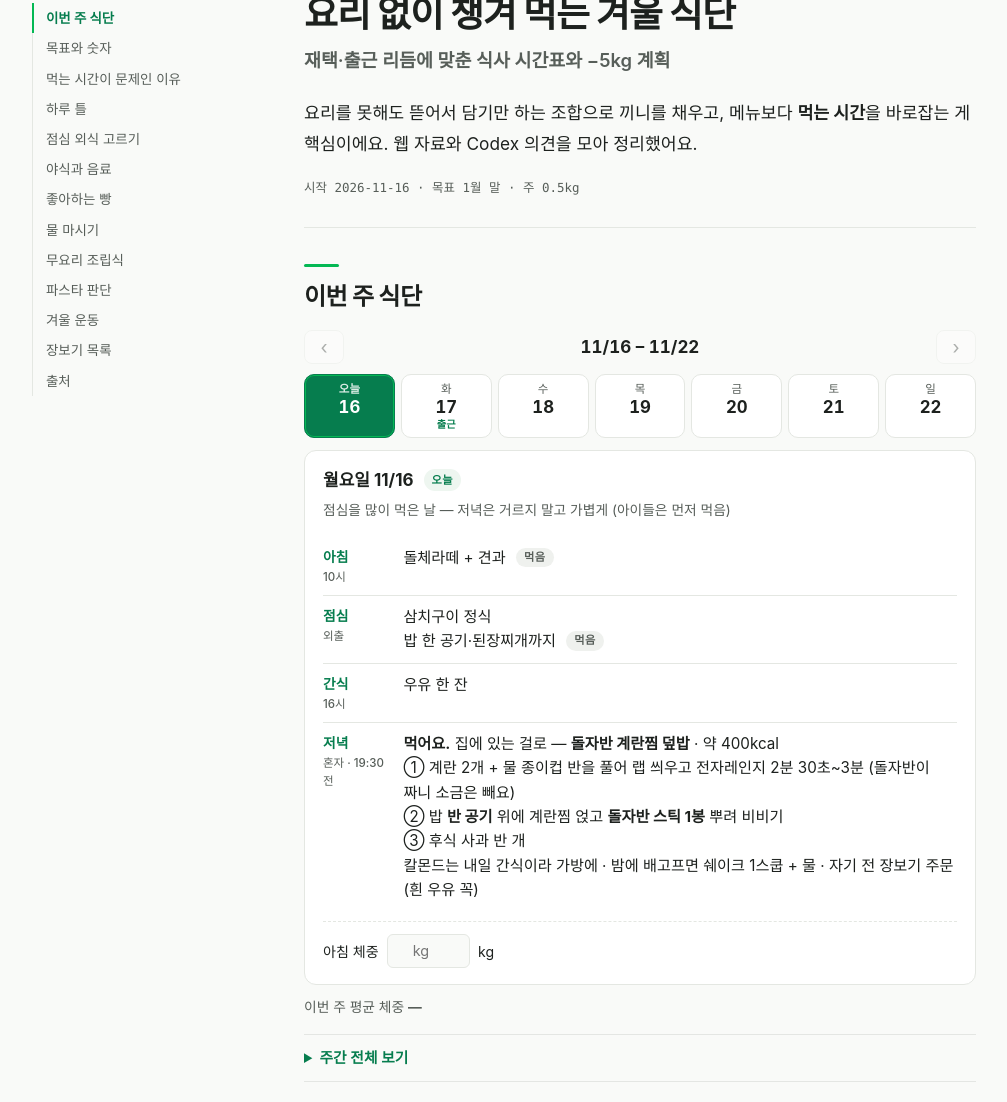
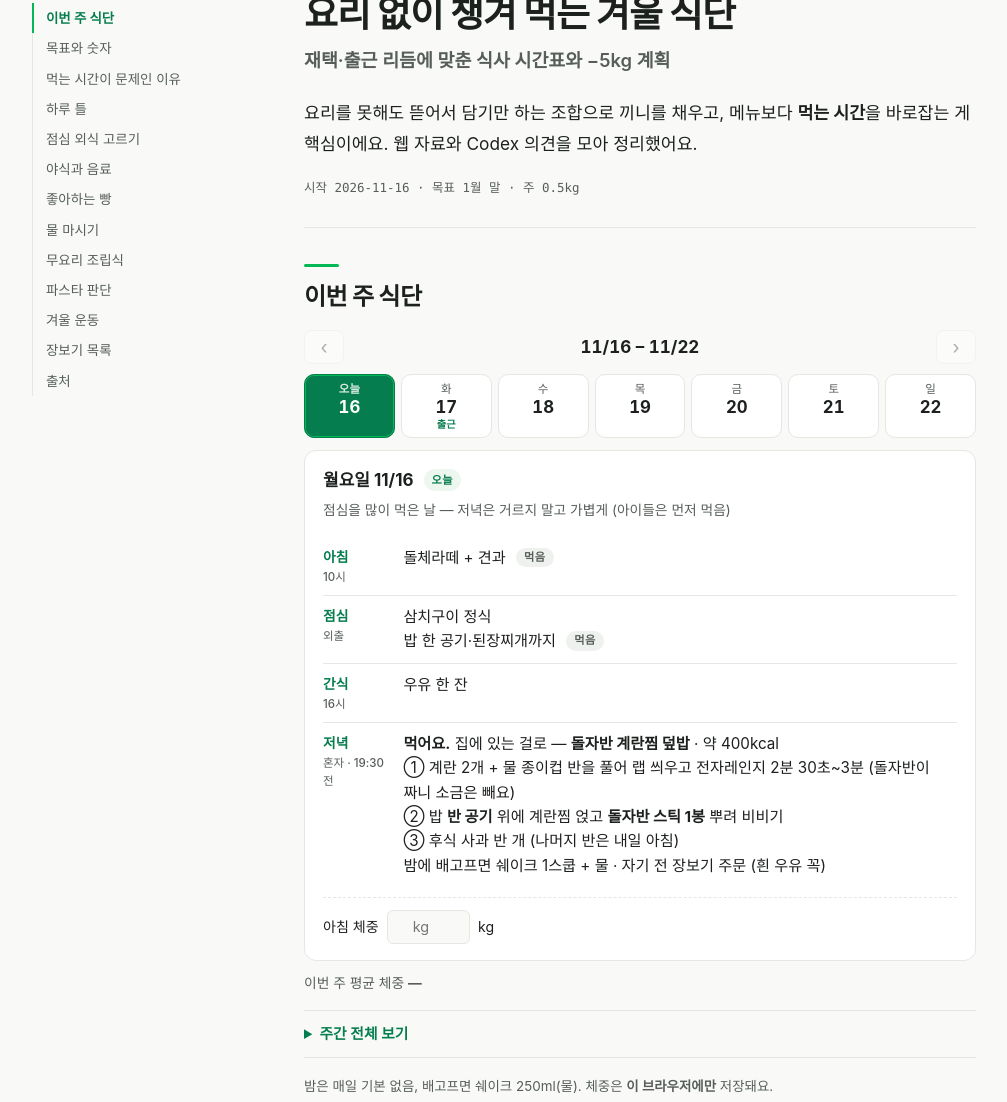
Before and after one commit to seosimba/diet, a plain HTML site: page index.html in a window 1280 px wide. Shown: the part 116-1218 px from the top of the page, without its empty margins (0-1007 px from the left). Drawn offline with Linux system fonts and the light colour scheme; a web font is replaced by a local one.

Commit message:
fix: 내일 간식은 그날 정하기, 사과 반은 내일 아침으로

```diff
--- a/index.html
+++ b/index.html
@@ -520,8 +520,8 @@
 
   /* 주간 캘린더 — 다음 주는 PLAN 에 7줄만 더하면 돼요. 체중은 날짜별로 이 브라우저에 저장 */
   var PLAN = [
-    {"d": "2026-11-16", "note": "점심을 많이 먹은 날 — 저녁은 거르지 말고 가볍게 (아이들은 먼저 먹음)", "b": "돌체라떼 + 견과", "l": "삼치구이 정식<br>밥 한 공기·된장찌개까지", "s": "우유 한 잔", "n": "<strong>먹어요.</strong> 집에 있는 걸로 — <strong>돌자반 계란찜 덮밥</strong> · 약 400kcal<br>① 계란 2개 + 물 종이컵 반을 풀어 랩 씌우고 전자레인지 2분 30초~3분 (돌자반이 짜니 소금은 빼요)<br>② 밥 <strong>반 공기</strong> 위에 계란찜 얹고 <strong>돌자반 스틱 1봉</strong> 뿌려 비비기<br>③ 후식 사과 반 개<br>칼몬드는 내일 간식이라 가방에 · 밤에 배고프면 쉐이크 1스쿱 + 물 · 자기 전 장보기 주문 (흰 우유 꼭)", "t": {"n": "혼자 · 19:30 전"}, "done": ["b", "l"]},
-    {"d": "2026-11-17", "office": true, "note": "출근일 — 점심·저녁 모두 구내식당, 집에 와서는 안 먹어요", "b": "생략해도 돼요. 배고프면 나가기 전 우유 한 잔", "l": "구내식당 — 밥 2/3, 고기·생선 반찬 먼저, 국물은 반만", "s": "챙겨 간 칼몬드 1봉 (35g, 205kcal) + 남은 사과 반 개 (오후 군것질 대신)", "n": "구내식당 — 밥 2/3, 단백질·채소 반찬<br>집에 와서는 안 먹어요. 배고프면 쉐이크 1스쿱 + 물", "t": {"b": "나가기 전", "l": "11:30", "s": "15:30", "n": "18:30"}},
+    {"d": "2026-11-16", "note": "점심을 많이 먹은 날 — 저녁은 거르지 말고 가볍게 (아이들은 먼저 먹음)", "b": "돌체라떼 + 견과", "l": "삼치구이 정식<br>밥 한 공기·된장찌개까지", "s": "우유 한 잔", "n": "<strong>먹어요.</strong> 집에 있는 걸로 — <strong>돌자반 계란찜 덮밥</strong> · 약 400kcal<br>① 계란 2개 + 물 종이컵 반을 풀어 랩 씌우고 전자레인지 2분 30초~3분 (돌자반이 짜니 소금은 빼요)<br>② 밥 <strong>반 공기</strong> 위에 계란찜 얹고 <strong>돌자반 스틱 1봉</strong> 뿌려 비비기<br>③ 후식 사과 반 개 (나머지 반은 내일 아침)<br>밤에 배고프면 쉐이크 1스쿱 + 물 · 자기 전 장보기 주문 (흰 우유 꼭)", "t": {"n": "혼자 · 19:30 전"}, "done": ["b", "l"]},
+    {"d": "2026-11-17", "office": true, "note": "출근일 — 점심·저녁 모두 구내식당, 집에 와서는 안 먹어요", "b": "생략해도 돼요. 배고프면 나가기 전 남은 사과 반 개", "l": "구내식당 — 밥 2/3, 고기·생선 반찬 먼저, 국물은 반만", "s": "회사에서 점심 먹어 보고 정해요", "n": "구내식당 — 밥 2/3, 단백질·채소 반찬<br>집에 와서는 안 먹어요. 배고프면 쉐이크 1스쿱 + 물", "t": {"b": "나가기 전", "l": "11:30", "s": "15:30", "n": "18:30"}},
     {"d": "2026-11-18", "b": "🍞 부시맨브레드 + 카이막·잼 + 삶은 계란 2", "l": "제육 정식 또는 보쌈 정식 (쌈 많이)", "s": "우유 + 귤", "n": "즉석밥 + 참치캔 + 김 + 오이"},
     {"d": "2026-11-19", "note": "종일 집에 있는 날 — 점심은 배달이나 조립식", "b": "견과 + 흰 우유 라떼", "l": "생선구이 정식 배달 (밥 2/3)<br>또는 즉석밥 2/3 + 고등어캔 + 김 + 오이", "s": "구운 계란 2", "n": "구운 계란 2 + 군고구마 1 + 오이 (밥 대신 고구마)", "t": {"l": "12:30 집"}},
     {"d": "2026-11-20", "b": "우유 + 견과", "l": "쌀국수(고기 추가) 또는 칼국수 + 만두", "s": "우유 + 귤", "n": "가족 파스타 (1인 마른 면 80g, 토마토 소스 + 참치 + 브로콜리)"},
```
